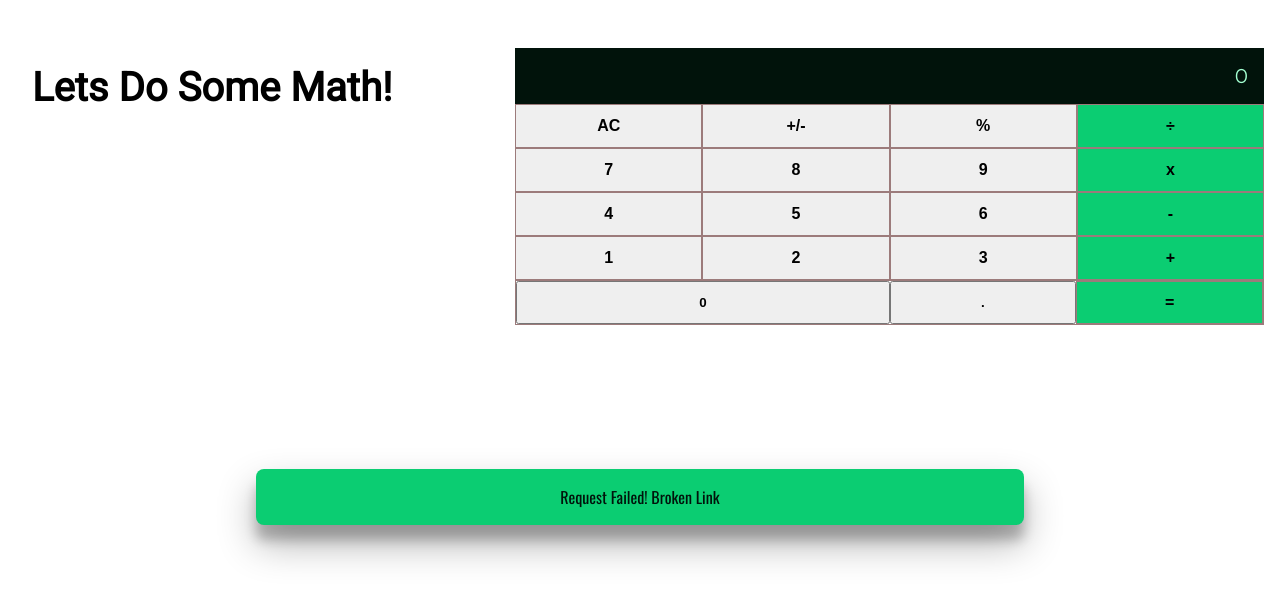
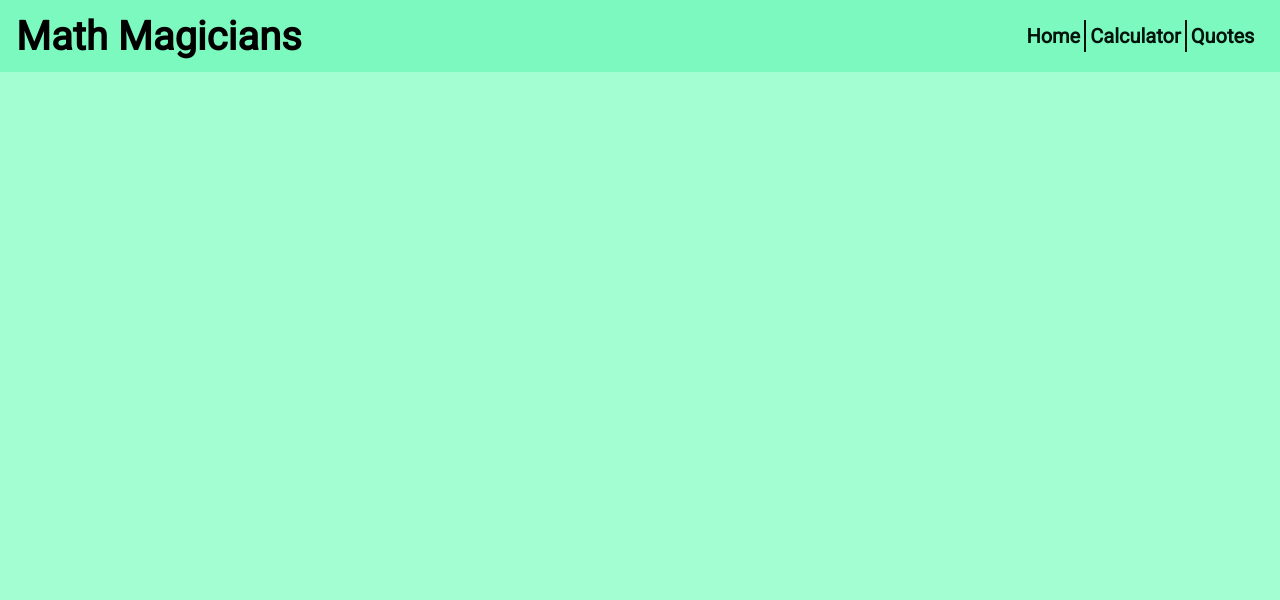
Before and after one commit to Chimoneg27/math-magician-2, a React (Create React App) app: page / in a window 1280 px wide. Shown: the top 600 px of the page. Built offline with nearby package versions, Linux system fonts and the light colour scheme; no server answers.

Commit message:
Add react router paths

```diff
--- a/src/App.js
+++ b/src/App.js
@@ -1,14 +1,33 @@
+import { Route, Routes, Link } from 'react-router-dom';
 import Calculator from './components/Calculator';
 import Quotes from './components/quotes';
+import Home from './components/Home';
+import './styles/Navigation.css';
 
 function App() {
   return (
-    <div>
-      <div>
-        <Calculator />
-        <Quotes />
-      </div>
-    </div>
+    <>
+      <nav className="navigation">
+        <h1>Math Magicians</h1>
+        <ul>
+          <li>
+            <Link to="/Home">Home</Link>
+          </li>
+          <li>
+            <Link to="/Calculator">Calculator</Link>
+          </li>
+          <li>
+            <Link to="/Quote">Quotes</Link>
+          </li>
+        </ul>
+      </nav>
+
+      <Routes>
+        <Route exact path="/Home" element={<Home />} />
+        <Route path="/Calculator" element={<Calculator />} />
+        <Route path="/Quote" element={<Quotes />} />
+      </Routes>
+    </>
   );
 }
 
--- a/src/index.js
+++ b/src/index.js
@@ -1,10 +1,13 @@
 import React from 'react';
 import ReactDOM from 'react-dom/client';
+import { BrowserRouter } from 'react-router-dom';
 import App from './App';
 
 const root = ReactDOM.createRoot(document.getElementById('root'));
 root.render(
   <React.StrictMode>
-    <App />
+    <BrowserRouter>
+      <App />
+    </BrowserRouter>
   </React.StrictMode>,
 );
```
